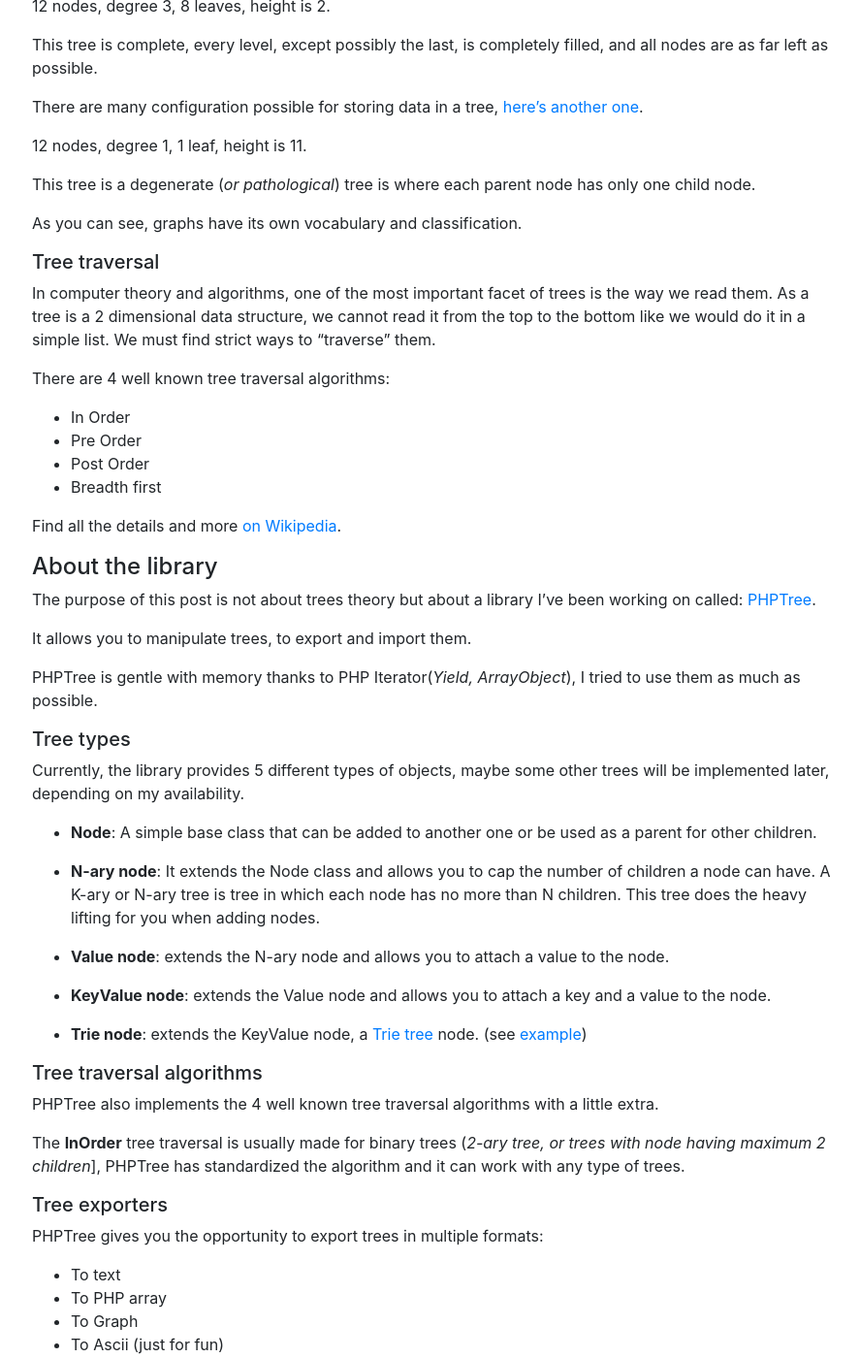
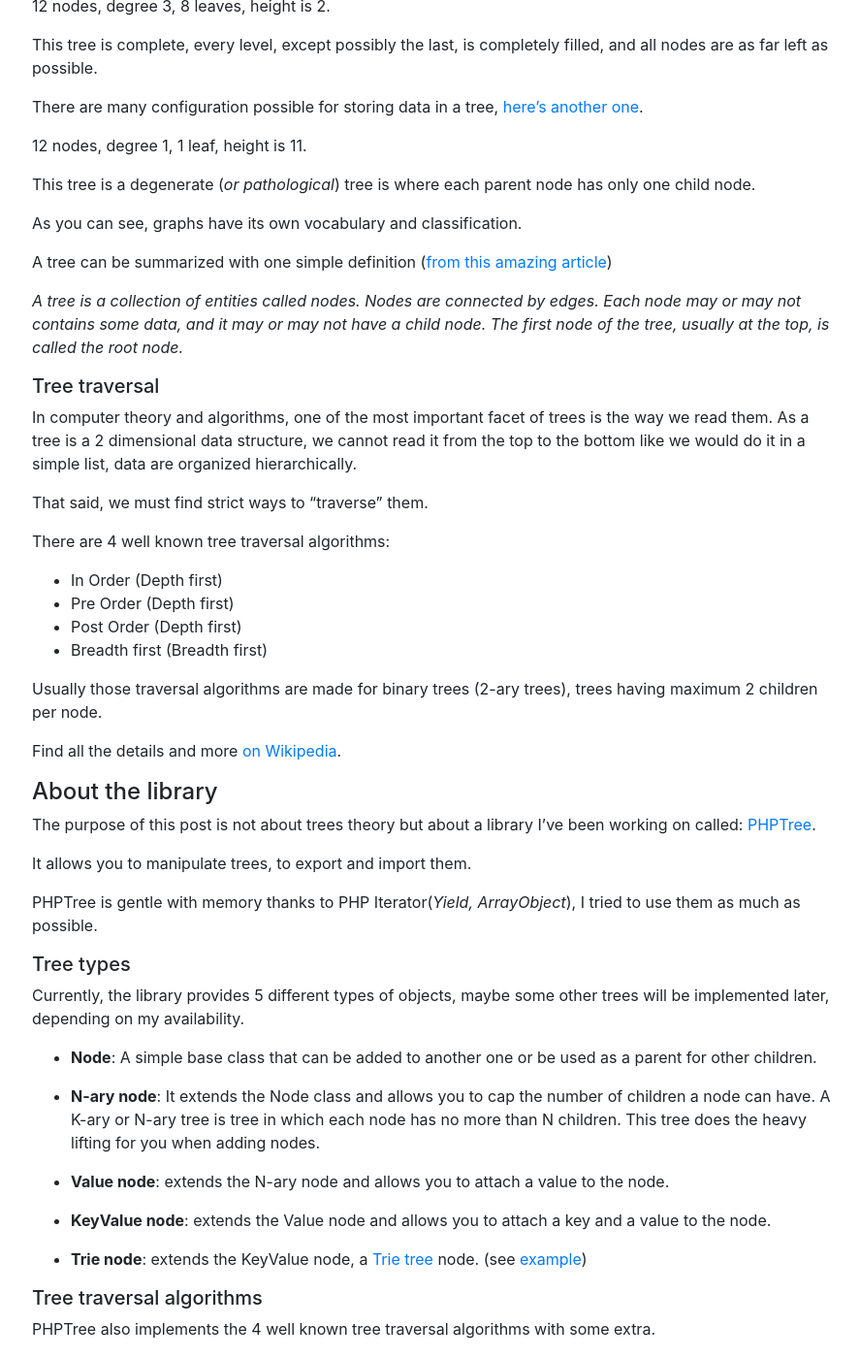
Before and after one commit to drupol/not-a-number.io, a Jekyll site: the page built from _posts/dev/2018-12-27-phptree-a-fast-tree-implementation.md, in a window 1280 px wide and 1400 px high, scrolled down 1920 px. Shown: the whole window at 97% size, without its empty margins (52-939 px from the left). Built offline with Jekyll 4.4.1, drawn with Linux system fonts in a browser that asks for light colours; nearby versions of some CDN libraries; comment, search, counter and statistics services are not loaded; some of the changed text lies outside the part shown.

Commit message:
Add new examples.

````diff
--- a/_posts/dev/2018-12-27-phptree-a-fast-tree-implementation.md
+++ b/_posts/dev/2018-12-27-phptree-a-fast-tree-implementation.md
@@ -61,18 +61,27 @@
 
 As you can see, graphs have its own vocabulary and classification.
 
+A tree can be summarized with one simple definition ([from this amazing article](https://medium.freecodecamp.org/all-you-need-to-know-about-tree-data-structures-bceacb85490c))
+
+_A tree is a collection of entities called nodes._
+_Nodes are connected by edges. Each node may or may not contains some data, and it may or may not have a child node._
+_The first node of the tree, usually at the top, is called the root node._
+
 ##### Tree traversal
 
 In computer theory and algorithms, one of the most important facet of trees is the way we read them.
-As a tree is a 2 dimensional data structure, we cannot read it from the top to the bottom like we would do it in a simple list.
-We must find strict ways to "traverse" them.
+As a tree is a 2 dimensional data structure, we cannot read it from the top to the bottom like we would do it in a simple list, data are organized hierarchically.
+
+That said, we must find strict ways to "traverse" them.
 
 There are 4 well known tree traversal algorithms:
 
-* In Order
-* Pre Order
-* Post Order
-* Breadth first
+* In Order (Depth first)
+* Pre Order (Depth first)
+* Post Order (Depth first)
+* Breadth first (Breadth first)
+
+Usually those traversal algorithms are made for binary trees (2-ary trees), trees having maximum 2 children per node.
 
 Find all the details and more [on Wikipedia](https://en.wikipedia.org/wiki/Tree_traversal).
 
@@ -102,9 +111,37 @@
 
 ##### Tree traversal algorithms
 
-PHPTree also implements the 4 well known tree traversal algorithms with a little extra.
+PHPTree also implements the 4 well known tree traversal algorithms with some extra.
 
-The **InOrder** tree traversal is usually made for binary trees (_2-ary tree, or trees with node having maximum 2 children_], PHPTree has standardized the algorithm and it can work with any type of trees.
+Many of these algorithms are made to work with 2-ary trees (binary trees), in PHPTree, they are working for all kind of trees.
+
+I think this is something new, I was not able to find any equivalent on the internet.
+
+##### Example 1
+
+Let this tree:
+
+[![An example of tree](/assets/images/posts/tree-example5.svg){:width="800" class="img-thumbnail"}](/assets/images/posts/tree-example5.svg)
+
+be traversed with the In-Order algorithm, the result would be:
+
+```
+O, G, P, C, Q, H, R, A, S, I, T, D, U, J, V, root, W, K, X, E, Y, L, Z, B, M, F, N
+```
+
+##### Example 2
+
+Let this tree:
+
+[![An example of tree](/assets/images/posts/tree-example6.svg){:width="800" class="img-thumbnail"}](/assets/images/posts/tree-example6.svg)
+
+be traversed with the In-Order algorithm, the result would be:
+
+```
+U, V, E, W, X, Y, F, Z, A, G, H, I, J, B, K, L, root, M, N, C, O, P, Q, R, D, S, T
+```
+
+The **InOrder** tree traversal is usually made for binary trees, PHPTree has standardized the algorithm and it can work with any type of trees.
 
 ##### Tree exporters
 
````
Also changed, not shown: assets/images/posts/tree-example5.svg (added), assets/images/posts/tree-example6.svg (added).
